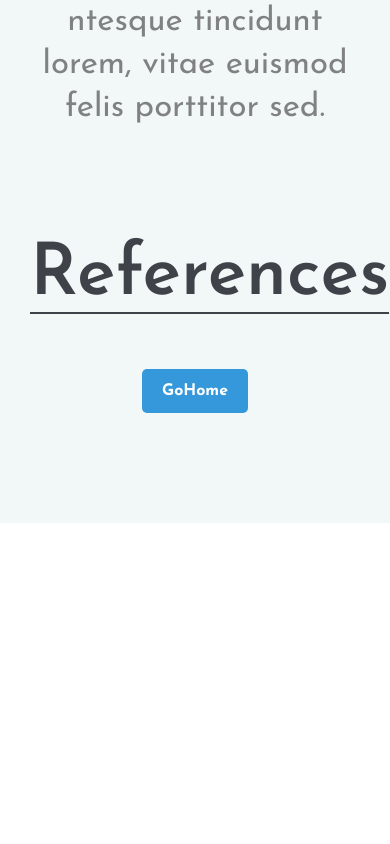
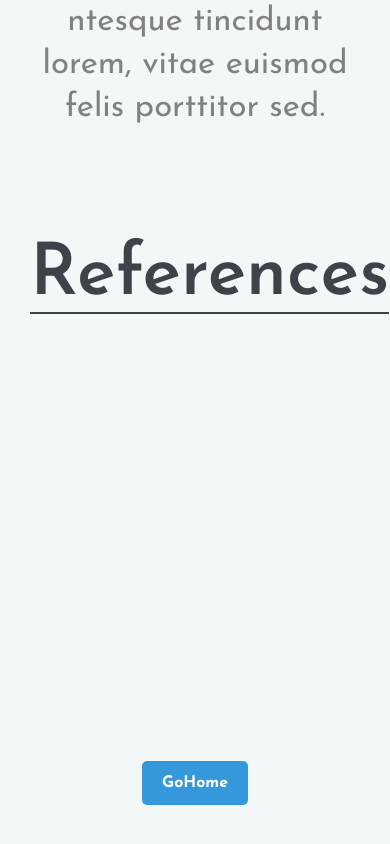
Before and after one commit to Pchenka/pchenka.github.io, a plain HTML site: page home5.html in a window 390 px wide. Shown: the part 5214-6058 px from the top of the page. Before the commit the page ends 5737 px from the top, so only its background shows below. Drawn offline with Linux system fonts and the light colour scheme.

Commit message:
Update style.css

```diff
--- a/css/style.css
+++ b/css/style.css
@@ -1513,9 +1513,17 @@ ol {
 		padding-top: 250px;
 	}
 	/*Button*/
+	.full-height {
+    display: flex;
+    justify-content: center; /* Centers horizontally */
+    align-items: center;     /* Centers vertically */
+    height: 100vh;           /* Full height of the viewport */
+}
+
+
 .project-button {
     display: inline-block;
-		background-color: #3498db; /* Change this color to match your theme */
+    background-color: #3498db;
     color: white;
     padding: 10px 20px;
     text-align: center;
```
Lines whose indentation alone changed are shown as unchanged.
